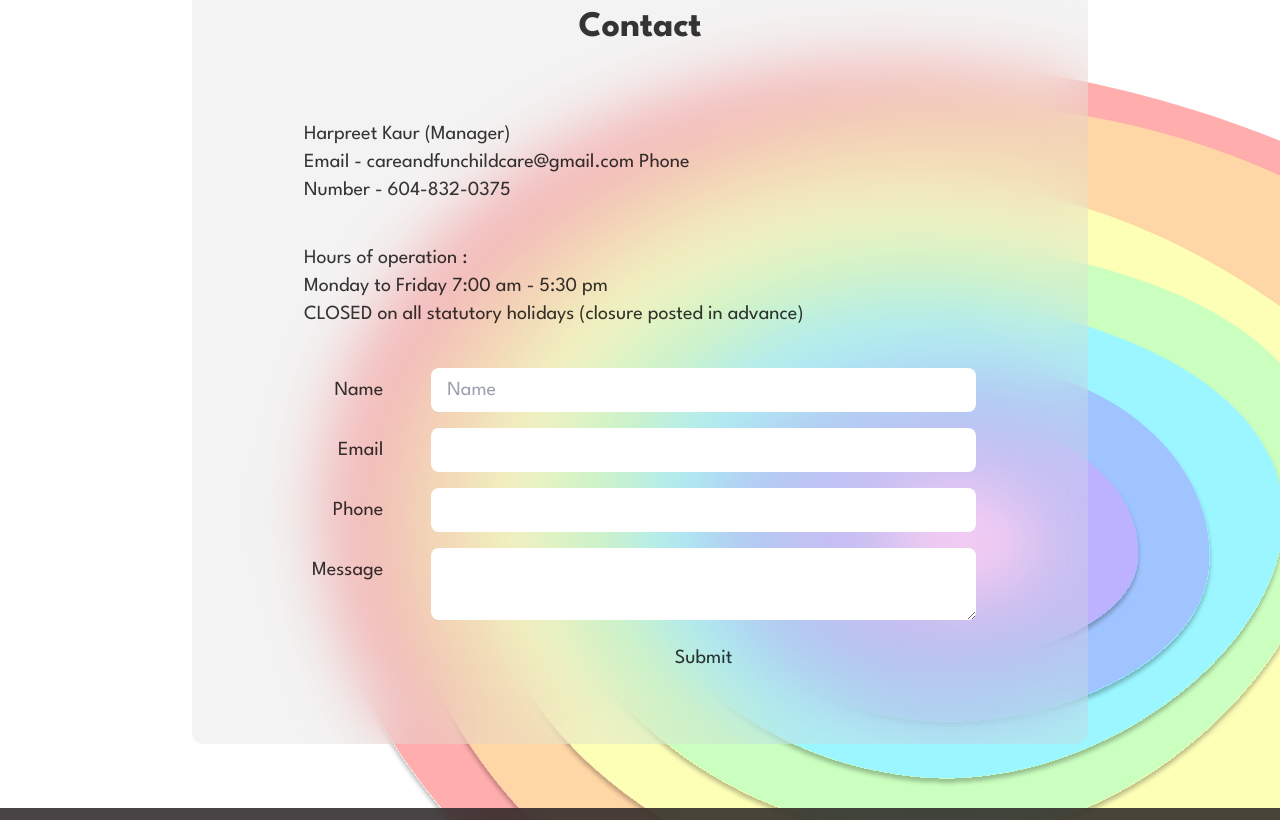
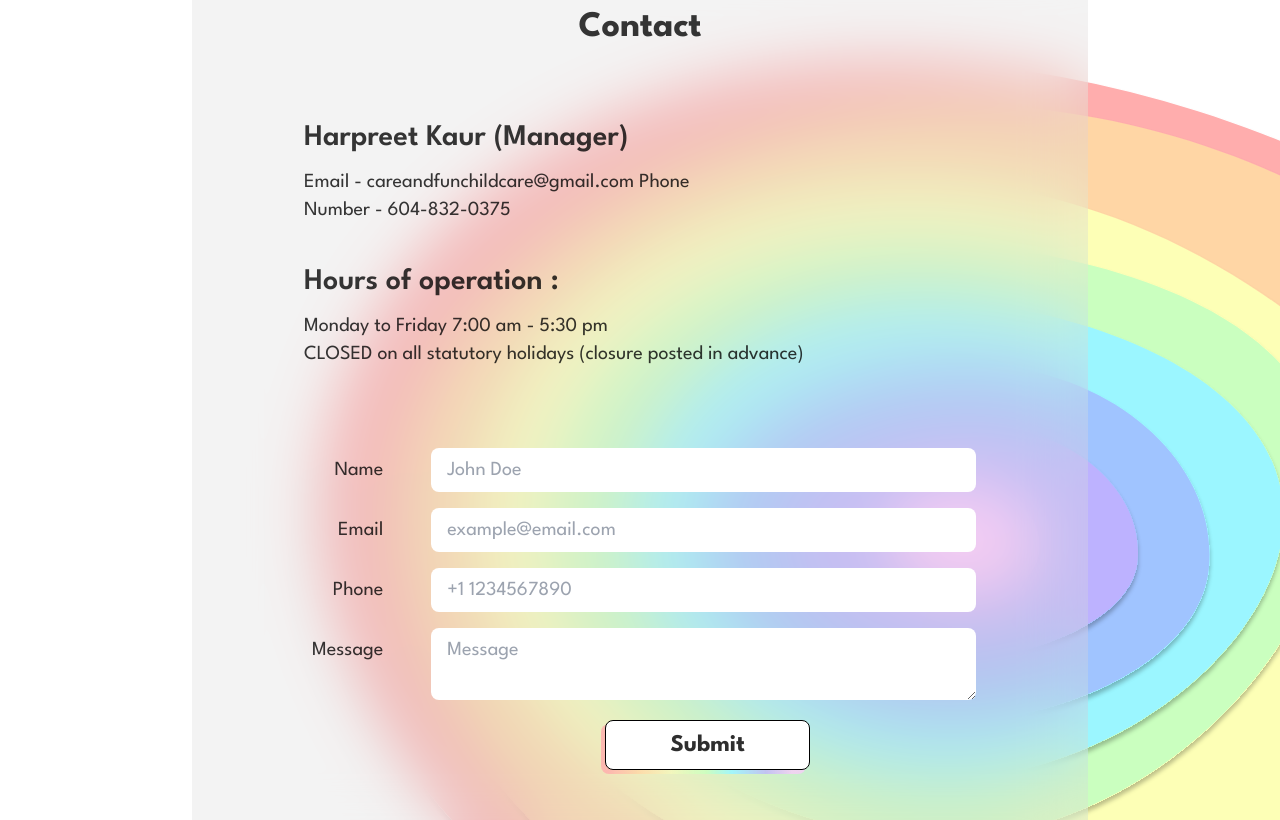
Before and after one commit to devnull03/commision-daycare-site, a SvelteKit app: page /contact in a window 1280 px wide. Shown: the part 200-1020 px from the top of the page. Built offline with nearby package versions, Linux system fonts and the light colour scheme.

Commit message:
fix: schedule page responsibility

```diff
--- a/src/lib/components/Footer.svelte
+++ b/src/lib/components/Footer.svelte
@@ -18,7 +18,7 @@
       class="grid grid-cols-3 grid-rows-3 gap-14 text-[#FFFFFFA6] font-semibold text-xl"
     >
       <a href="/">Home</a>
-      <a href="/">Program</a>
+      <a href="/program">Program</a>
 
       {#each $navLinks as item}
         <a href={item.link}>{item.title}</a>
--- a/src/routes/+page.svelte
+++ b/src/routes/+page.svelte
@@ -20,7 +20,9 @@
       <div class="rainbow-gradient rounded-lg w-fit">
         <button
           class="rounded-lg p-2 px-4 font-bold text-2xl bg-white border border-black text-[#000000D1] -translate-y-1 translate-x-1 hover:-translate-y-2 hover:translate-x-2 transition-all duration-500 ease-in-out"
-          >Know More</button
+          on:click={() => {
+            goto("/program");
+          }}>Know More</button
         >
       </div>
     </div>
--- a/src/routes/contact/+page.svelte
+++ b/src/routes/contact/+page.svelte
@@ -44,20 +44,20 @@
     <p class="text-center text-4xl font-bold rounded-t-xl pb-8">Contact</p>
 
     <div class="">
-      <p>Harpreet Kaur (Manager)</p>
+      <p class="text-3xl pb-3 font-semibold">Harpreet Kaur (Manager)</p>
       <p>Email - careandfunchildcare@gmail.com Phone</p>
       <p>Number - 604-832-0375</p>
     </div>
 
     <div class="">
-      <p>Hours of operation :</p>
+      <p class="text-3xl pb-3 font-semibold">Hours of operation :</p>
       <p>Monday to Friday 7:00 am - 5:30 pm</p>
       <p>CLOSED on all statutory holidays (closure posted in advance)</p>
     </div>
 
     <form
       on:submit={handleSubmit}
-      class="flex gap-10 *:flex *:flex-col *:gap-4"
+      class="flex gap-10 mt-10 *:flex *:flex-col *:gap-4"
     >
       <div class="items-end *:p-2">
         <label for="name">Name</label>
@@ -66,12 +66,22 @@
         <label for="message">Message</label>
       </div>
 
-      <div class="*:rounded-lg *:p-2 *:px-4 w-full">
-        <input type="text" id="name" placeholder="Name" bind:value={name} />
-        <input type="email" id="email" bind:value={email} />
-        <input type="tel" id="phone" bind:value={phone} />
-        <textarea id="message" bind:value={message} />
-        <input type="submit" value="Submit" class="cursor-pointer" />
+      <div class="*:rounded-lg *:p-2 *:px-4 w-full *:outline-none">
+        <input type="text" id="name" placeholder="John Doe" bind:value={name} />
+        <input type="email" id="email" placeholder="example@email.com" bind:value={email} />
+        <input type="tel" id="phone" placeholder="+1 1234567890" bind:value={phone} />
+        <textarea id="message" placeholder="Message" bind:value={message} />
+        <!-- <input type="submit" value="Submit" class="cursor-pointer" /> -->
+        <div class="w-full flex justify-center">
+          <div class="rainbow-gradient rounded-lg w-fit">
+            <button
+              type="submit"
+              value="Submit"
+              class="rounded-lg p-2 px-16 font-bold text-2xl bg-white border border-black text-[#000000D1] -translate-y-1 translate-x-1 hover:-translate-y-2 hover:translate-x-2 transition-all duration-500 ease-in-out"
+              >Submit</button
+            >
+          </div>
+        </div>
       </div>
     </form>
   </div>
--- a/src/routes/daily-routine/+page.svelte
+++ b/src/routes/daily-routine/+page.svelte
@@ -1,5 +1,4 @@
 <script lang="ts">
-
   const schedule = [
     {
       startTime: "7:00 AM",
@@ -100,7 +99,7 @@
 
 <main class="flex flex-col gap-24 py-16 h-full">
   <div
-    class="flex flex-col justify-evenly p-16 mx-48 bg-[#D9D9D952] backdrop-blur-[30px] rounded-xl"
+    class="flex flex-col justify-evenly p-16 mx-24 lg:mx-48 bg-[#D9D9D952] backdrop-blur-[30px] rounded-xl"
   >
     <p
       class=" text-[#000000C9] text-center text-4xl font-bold rounded-t-xl pb-8"
@@ -111,10 +110,10 @@
     <div class="flex flex-col">
       {#each schedule as item}
         <div
-          class="flex items-center w-full gap-20 odd:bg-black odd:bg-opacity-10 rounded-lg"
+          class="flex lg:flex-row flex-col items-center w-full lg:gap-20 odd:bg-black odd:bg-opacity-10 rounded-lg"
         >
           <div
-            class="flex p-4 text-[#000000C9] text-2xl font-bold gap-4 whitespace-nowrap justify-end w-[20%]"
+            class="flex py-4 text-[#000000C9] text-2xl font-bold gap-4 lg:justify-end justify-center min-w-[20%] whitespace-nowrap"
           >
             <span>{item.startTime}</span>
             {#if item.endTime}
@@ -123,7 +122,9 @@
             {/if}
           </div>
 
-          <p class="text-[#1E1E1E80] text-2xl text-center">
+          <p
+            class="text-[#1E1E1E80] text-2xl text-center whitespace-normal break-words"
+          >
             {item.activity}
           </p>
         </div>
```
